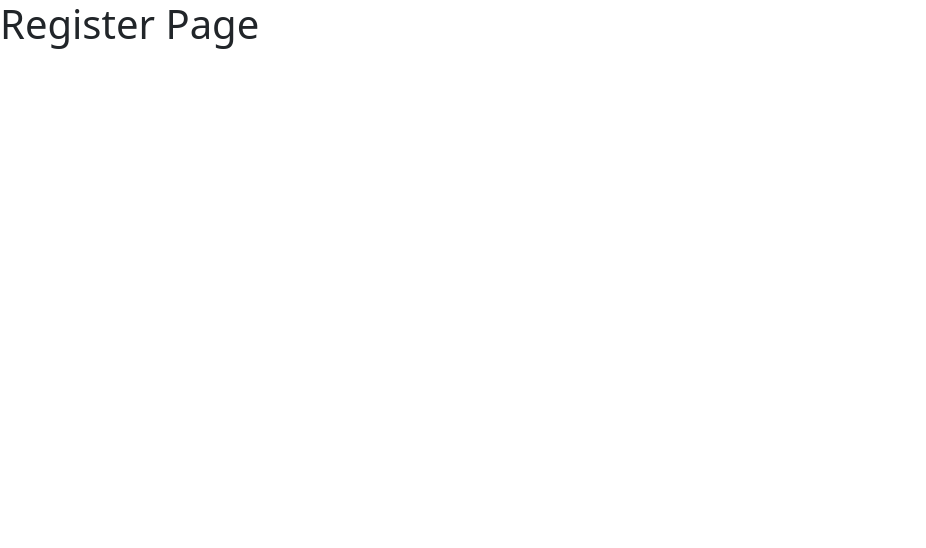
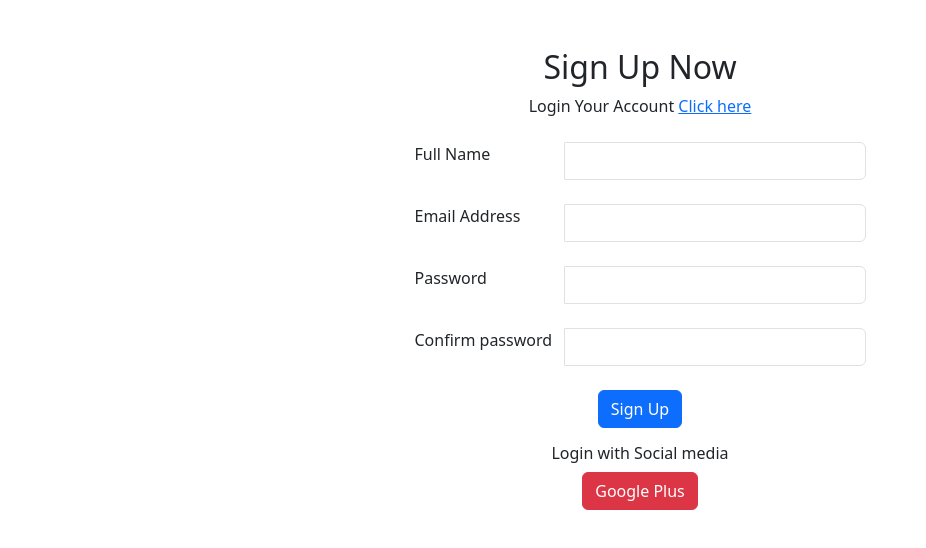
Before and after one commit to BeelzeBub2809/THHEdu, a React (Create React App) app in the folder client/: page /register in a window 1280 px wide. Shown: the top 548 px of the page, without its empty margins (0-926 px from the left). Built offline with nearby package versions, Linux system fonts and the light colour scheme.

Commit message:
Implement front end register page Implement content of sidebar Implement navigation in login page

```diff
--- a/client/src/app/auth/pages/login/login.page.jsx
+++ b/client/src/app/auth/pages/login/login.page.jsx
@@ -1,7 +1,30 @@
 import React from "react";
 import {link} from '../../../core/constants/link';
+import { AuthService } from "../../../core/services/auth.service";
+import { useNavigate } from 'react-router-dom';
+import { role } from "../../../core/constants/config";
 
 export default function LoginPage() {
+
+    const navigation = useNavigate();
+
+    const onLogin = async (e) => {
+        await AuthService.login()
+            .then((response) => {
+                if (response.success) {
+                    const userRole = AuthService.getRole();
+
+                    if ( userRole === role.MANAGER) {
+                      navigation(link.managerDashboard);
+                    }
+
+                    window.location.reload();
+                  } else {
+                    alert('Check your username and password. Then try again.');
+                  }
+            })
+    }
+
     return (
         <div className="container page-wrapper">
             <div className="account-form row justify-content-center">
@@ -33,7 +56,7 @@ export default function LoginPage() {
                                 </div>
                                 <div id="err" className="text-danger mb-3" style = {{display:"none"}}>error</div>
                                 <div className="form-group text-center mb-3">
-                                    <button name="submit" type="submit" value="Submit" className="btn btn-primary btn-block ">Login</button>
+                                    <button name="submit" type="submit" onClick={onLogin} className="btn btn-primary btn-block">Login</button>
                                 </div>
                                 <div className="text-center mb-3">
                                     <h6>Login with Social media</h6>
--- a/client/src/app/auth/pages/register/register.page.jsx
+++ b/client/src/app/auth/pages/register/register.page.jsx
@@ -1,9 +1,63 @@
 import React from "react";
+import {link} from '../../../core/constants/link';
 
 export default function RegisterPage(){
     return (
         <>
-            <h1>Register Page</h1>
+            <div class="container page-wraper">
+                <div class="account-form row justify-content-center">
+                    <div class="col-md-6 col-lg-5">
+                    <div className="account-head text-center mb-4">
+                        <a href="#"><img src="" /></a>
+                    </div>
+                        <div class="account-container ">
+                            <div class="heading-bx text-center left mb-4">
+                                <h2 class="title-head">Sign Up <span>Now</span></h2>
+                                <p>Login Your Account <a href={link.login}>Click here</a></p>
+                            </div>
+                            <form class="contact-bx" action="" method="post">
+                                <div class="row">
+                                    <div class="col-lg-12 mb-4">
+                                        <div class="input-group">
+                                            <label class= "col-lg-4">Full Name</label>
+                                            <input class="form-control" name="fullname" id="fullname" type="text" required=""  value=""/>
+                                        </div>
+                                    </div>
+                                    <div class="col-lg-12 mb-4">
+                                        <div class="input-group">
+                                            <label class= "col-lg-4">Email Address</label>
+                                            <input class="form-control" name="email" id="email" type="email" required=""  value=""/>
+                                        </div>
+                                    </div>
+                                    <div class="col-lg-12 mb-4">
+                                        <div class="input-group">
+                                            <label class= "col-lg-4">Password</label>
+                                            <input class="form-control col-lg-8" id="password" name="password" type="password" required="" value=""/>
+                                        </div>
+                                    </div>
+                                    <div class="col-lg-12 mb-4">
+                                        <div class="input-group">
+                                            <label class= "col-lg-4">Confirm password</label>
+                                            <input class="form-control" name="confPassword" type="password" required="" value=""/>
+                                        </div>
+                                    </div>
+                                    <div id="err" className="text-danger mb-3" style = {{display:"none"}}>error</div>
+                                    <div class="form-group text-center mb-3">
+                                        <button name="submit" type="submit" value="Submit" class="btn btn-primary btn-block ">Sign Up</button>
+                                    </div>
+                                    <div class="col-lg-12 text-center">
+                                        <h6>Login with Social media</h6>
+                                        <div className="d-flex justify-content-center">
+                                            <a className="btn btn-danger  google-plus" href="">
+                                                <i className="fa fa-google-plus mr-2"></i>Google Plus</a>
+                                        </div>
+                                    </div>
+                                </div>
+                            </form>
+                        </div>
+                    </div>
+                </div>
+            </div>
         </>
     )
 }
--- /dev/null
+++ b/client/src/app/core/constants/config.js
@@ -0,0 +1,7 @@
+export const role = {
+    ADMIN : 1,
+    MANAGER: 2,
+    TRAINER: 3,
+    TRAINEE: 4,
+    ANONYMOUS: 5
+}
--- a/client/src/app/core/constants/link.js
+++ b/client/src/app/core/constants/link.js
@@ -2,5 +2,6 @@ export const link = {
     login: '/login',
     register: '/register',
     notPermission: '/not-permission',
+    managerDashboard: '/manager/dashboard',
     managerSubjectList: '/manager/subject/list',
 }
--- /dev/null
+++ b/client/src/app/core/constants/menu.js
@@ -0,0 +1,29 @@
+import { role } from "./config";
+import { link } from "./link";
+
+export const menu = [
+    {
+        label: 'Subject',
+        url: link.managerSubjectList,
+        iconUrl: '',
+        allowedRoles: [role.MANAGER]
+    },
+    {
+        label: 'Quizzes',
+        url: '',
+        iconUrl: '',
+        allowedRoles: [role.MANAGER]
+    },
+    {
+        label: 'Question bank',
+        url: '',
+        iconUrl: '',
+        allowedRoles: [role.MANAGER]
+    },
+    {
+        label: 'Lessons',
+        url: '',
+        iconUrl: '',
+        allowedRoles: [role.MANAGER]
+    },
+];
--- a/client/src/app/core/services/auth.service.js
+++ b/client/src/app/core/services/auth.service.js
@@ -1,12 +1,29 @@
 import { ApiService } from "./api.service";
 import { UltisService } from "./utils.service";
 import { api } from "../constants/api";
-export default class AuthService{
+import { role } from "../constants/config";
+
+export class AuthService{
+
+    static userDetail = null;
 
     static async login(login) {
         return await ApiService.post(UltisService.setUrlValueParams(api.login, login))
             .then((response) => {
+                if(response.success){
+                    response.data.roleId = role.MANAGER;
+                    localStorage.setItem(this.userDetail, JSON.stringify(response));
+                }
                 return response;
             })
     }
+
+    static getRole() {
+        const user = localStorage.getItem(this.userDetail);
+        if (!user) {
+            return null;
+        }
+        const userDetail = JSON.parse(user);
+        return userDetail.data.roleId;
+    }
 }
--- /dev/null
+++ b/client/src/app/manager/dashboard/dashboard.manager.js
@@ -0,0 +1,9 @@
+function DashboardManagerPage(){
+    return (
+        <>
+            <p>Dashboard Manager Page</p>
+        </>
+    )
+}
+
+export default DashboardManagerPage;
--- a/client/src/app/shared/layouts/manager/default-layout.manager.js
+++ b/client/src/app/shared/layouts/manager/default-layout.manager.js
@@ -4,23 +4,22 @@ import Footer from './footer.manager';
 import Sidebar from './sidebar.manager';
 import SubjectRoutes from '../../../manager/subject/subject.routes';
 import PageNotFound from '../../../error/page-not-found';
+import DashboardManagerPage from '../../../manager/dashboard/dashboard.manager';
 
 function DefaultLayoutManager(){
     return(
         <>
             <div>
                 <Sidebar/>
-            </div>
-            <div>
                 <Header/>
                     <Routes>
+                        <Route path="/dashboard" element={<DashboardManagerPage/>} />
                         <Route path="/subject/*" element={<SubjectRoutes/>} />
                         <Route path="/*" element={<PageNotFound/>} />
                     </Routes>
                 <Footer/>
             </div>
         </>
-
     )
 }
 
--- a/client/src/app/shared/layouts/manager/sidebar.manager.js
+++ b/client/src/app/shared/layouts/manager/sidebar.manager.js
@@ -1,7 +1,25 @@
+import { role } from "../../../core/constants/config";
+import { menu } from "../../../core/constants/menu";
+import { AuthService } from "../../../core/services/auth.service"
+
 function SidebarManager(){
+
+    const userRole = AuthService.getRole() || role.MANAGER;
+
     return (
         <>
-            <p>Sidebar of manager</p>
+             <div className="sidebar">
+                { menu.map((item, index) => (
+                    item.allowedRoles.includes(userRole) && (
+                        <div key={index} className="sidebar-item">
+                            <a href={item.url}>
+                            {item.iconUrl && <img src={item.iconUrl} alt={`${item.label} icon`} />}
+                            <span>{item.label}</span>
+                            </a>
+                        </div>
+                    )
+                ))}
+            </div>
         </>
     )
 }
```
